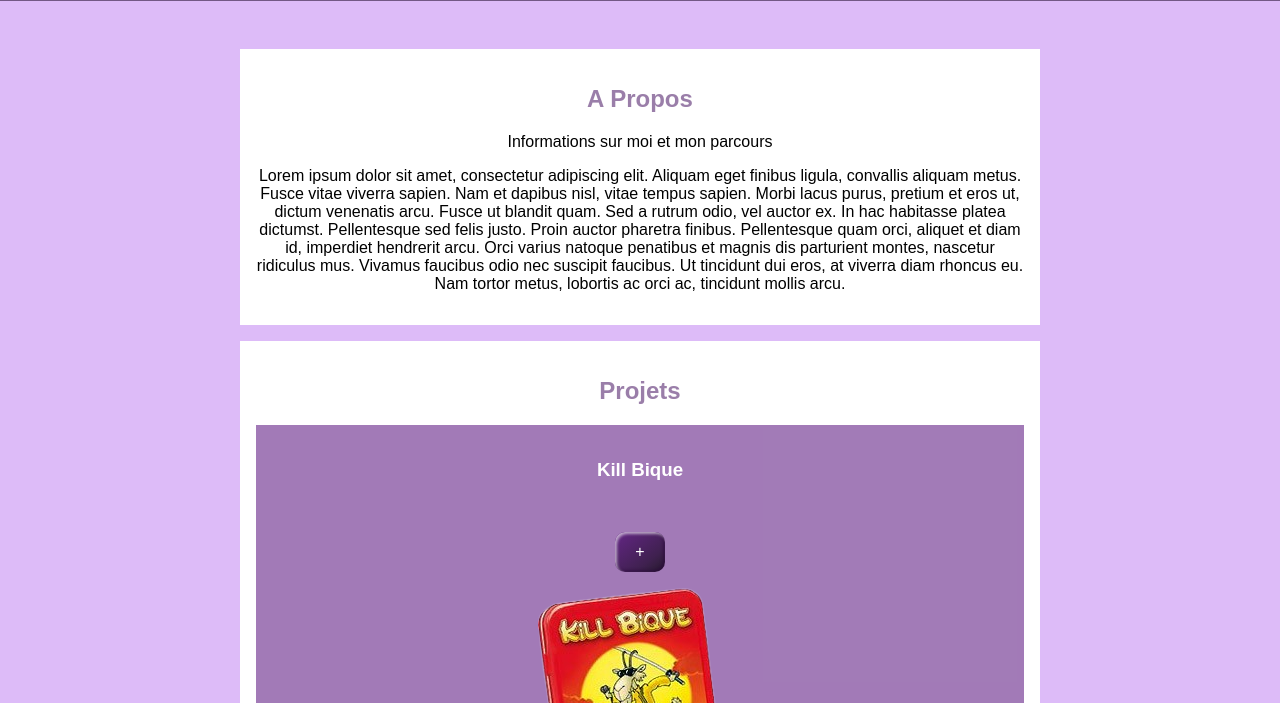
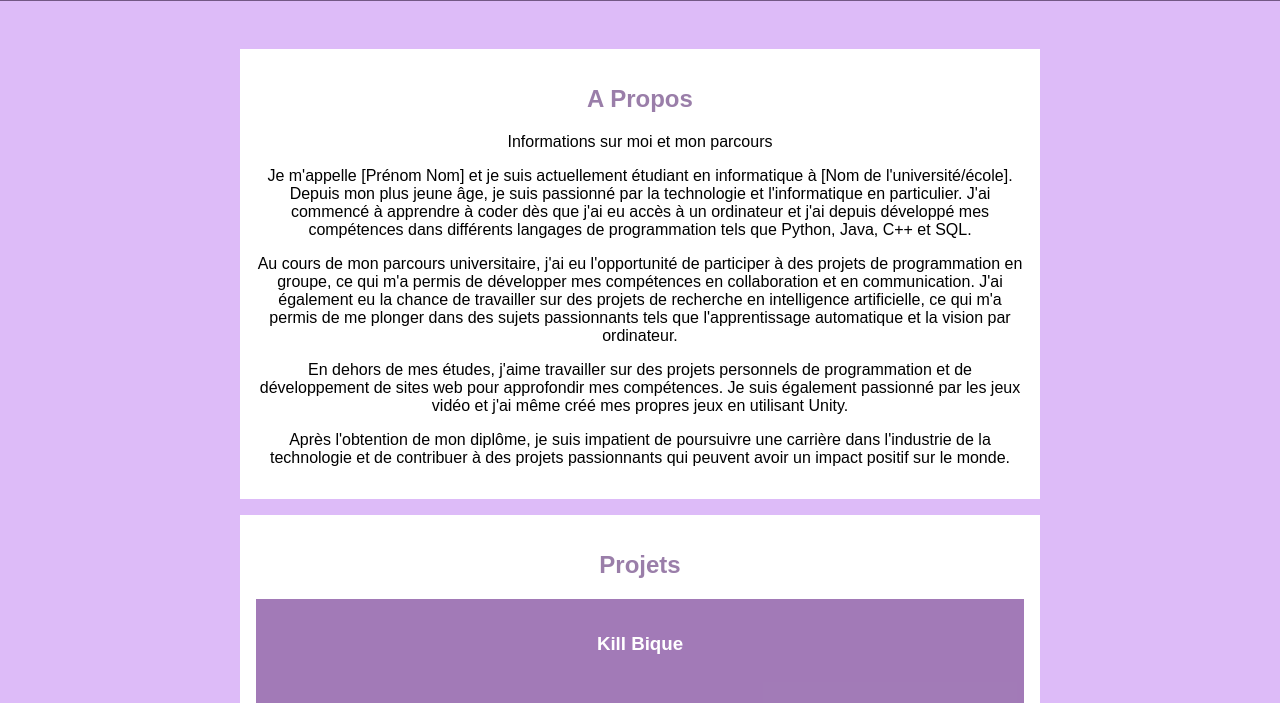
Before and after one commit to ga101989/Portfolio, a plain HTML site: page index.html in a window 1280 px wide. Shown: the part 81-784 px from the top of the page. Drawn offline with Linux system fonts and the light colour scheme.

Commit message:
le a propos

```diff
--- a/index.html
+++ b/index.html
@@ -20,14 +20,25 @@
       <section id="about">
         <h2>A Propos</h2>
         <p>Informations sur moi et mon parcours</p>
-        <p>Lorem ipsum dolor sit amet, consectetur adipiscing elit. Aliquam eget finibus ligula, convallis aliquam metus.
-          Fusce vitae viverra sapien. Nam et dapibus nisl, vitae tempus sapien. Morbi lacus purus, pretium et eros ut,
-          dictum venenatis arcu. Fusce ut blandit quam. Sed a rutrum odio, vel auctor ex. In hac habitasse platea dictumst.
-          Pellentesque sed felis justo. Proin auctor pharetra finibus. Pellentesque quam orci, aliquet et diam id, imperdiet
-          hendrerit arcu. Orci varius natoque penatibus et magnis dis parturient montes, nascetur ridiculus mus. Vivamus faucibus
-          odio nec suscipit faucibus. Ut tincidunt dui eros, at viverra diam rhoncus eu. Nam tortor metus, lobortis ac orci ac,
-          tincidunt mollis arcu.</p>
-      </section>
+        <p>Je m'appelle [Prénom Nom] et je suis actuellement étudiant en informatique à [Nom de l'université/école]. Depuis mon plus jeune âge, je suis passionné par la technologie
+          et l'informatique en particulier. J'ai commencé à apprendre à coder dès que j'ai eu accès à un ordinateur et j'ai depuis développé mes compétences dans différents langages
+          de programmation tels que Python, Java, C++ et SQL.</p>
+
+        <p>Au cours de mon parcours universitaire, j'ai eu l'opportunité de participer à des projets de programmation en groupe, ce qui m'a permis de développer mes compétences en
+          collaboration et en communication. J'ai également eu la chance de travailler sur des projets de recherche en intelligence artificielle, ce qui m'a permis de me plonger dans
+          des sujets passionnants tels que l'apprentissage automatique et la vision par ordinateur.
+        </p>
+
+        <p>
+          En dehors de mes études, j'aime travailler sur des projets personnels de programmation et de développement de sites web pour approfondir mes compétences. Je suis également
+          passionné par les jeux vidéo et j'ai même créé mes propres jeux en utilisant Unity.
+        </p>
+
+        <p>
+          Après l'obtention de mon diplôme, je suis impatient de poursuivre une carrière dans l'industrie de la technologie et de contribuer à des projets passionnants qui peuvent avoir
+          un impact positif sur le monde.</p>
+        </p>
+        </section>
       <section id="projects">
         <h2>Projets</h2>
         <div class="project">
```
